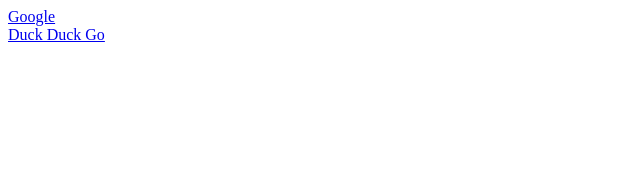
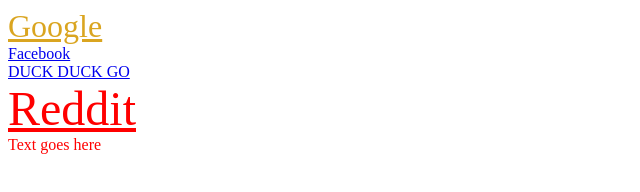
Before and after one commit to TIY-LR-FEE/lecture-03, a plain HTML site: page index.html in a window 1280 px wide. Shown: the whole page, without its empty margins (0-640 px from the left). Drawn offline with Linux system fonts and the light colour scheme.

Commit message:
Added complex selectors and new links

```diff
--- a/index.html
+++ b/index.html
@@ -9,10 +9,21 @@
 
 		<main>
 			<a href="http://www.google.com">Google</a>
+			<div>
+				<a href="http://www.facebook.com">Facebook</a>
+			</div>
 		</main>
 
 		<a href="http://www.duckduckgo.com">Duck Duck Go</a>
 
+		<div id="example-parent">
+			<div class="example-child">
+				<a href="http://www.reddit.com" class="example-grandchild" id="reddit">Reddit</a>
+			</div>
+		</div>
+
+		<div class="example-grandchild">Text goes here</div>
+
 
 	</body>
 </html>
--- a/main.css
+++ b/main.css
@@ -0,0 +1,16 @@
+main + a {
+	text-transform: uppercase;
+}
+
+main > a {
+	color: goldenrod;
+	font-size: 2rem;
+}
+
+.example-grandchild {
+	color: red;
+}
+
+a.example-grandchild#reddit {
+	font-size: 3rem;
+}
```
